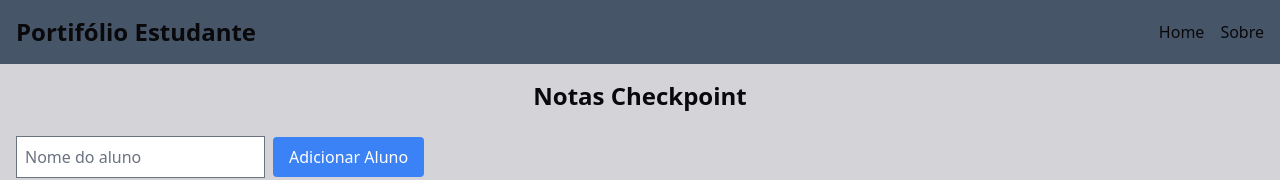
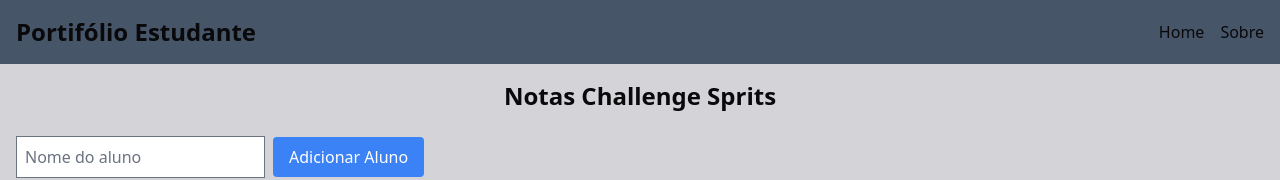
Before and after one commit to Byells/Portif-lio-cp3, a Next.js app: page /cs in a window 1280 px wide. Shown: the top 180 px of the page. Built offline with nearby package versions, Linux system fonts and the light colour scheme.

Commit message:
Editando...

```diff
--- a/src/app/cs/page.tsx
+++ b/src/app/cs/page.tsx
@@ -34,7 +34,7 @@
 
   return (
     <div className="container mx-auto p-4">
-      <h1 className="text-2xl font-bold text-center mb-6">Notas Checkpoint</h1>
+      <h1 className="text-2xl font-bold text-center mb-6">Notas Challenge Sprits</h1>
 
       <div className="mb-4">
         <input
```
